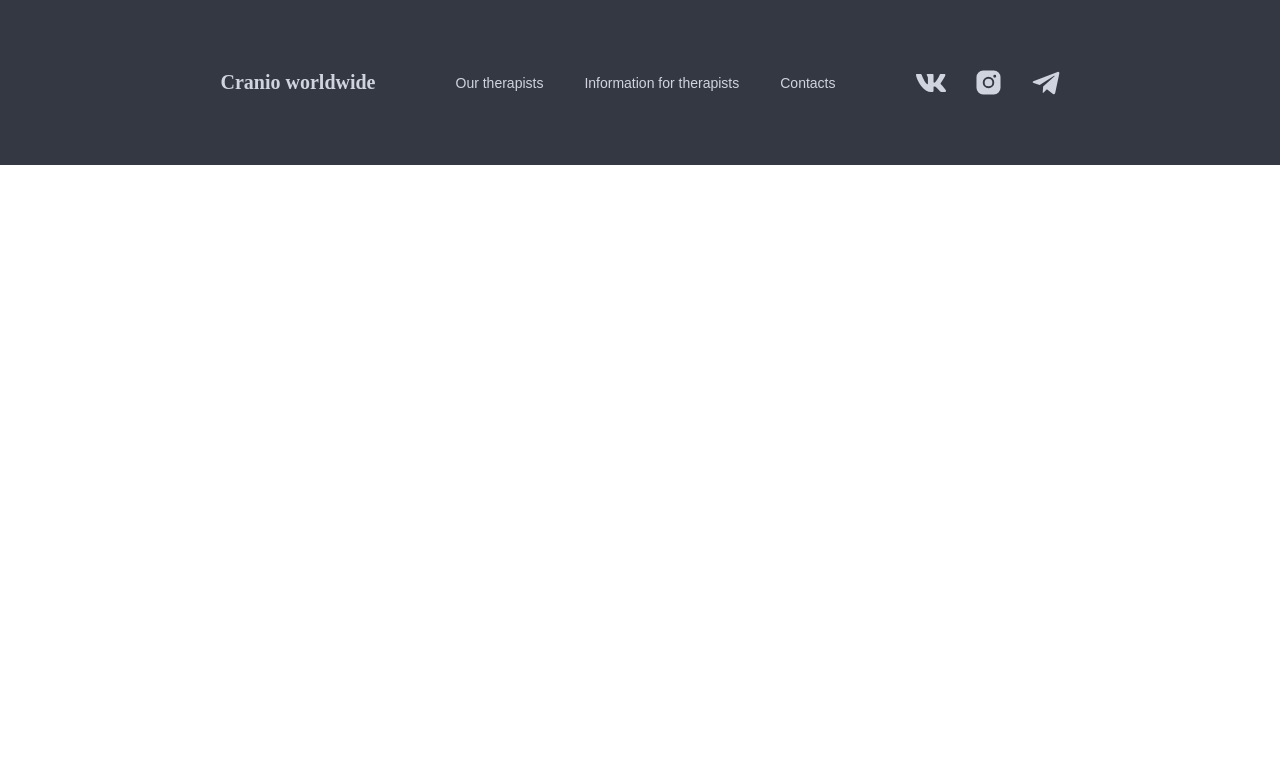
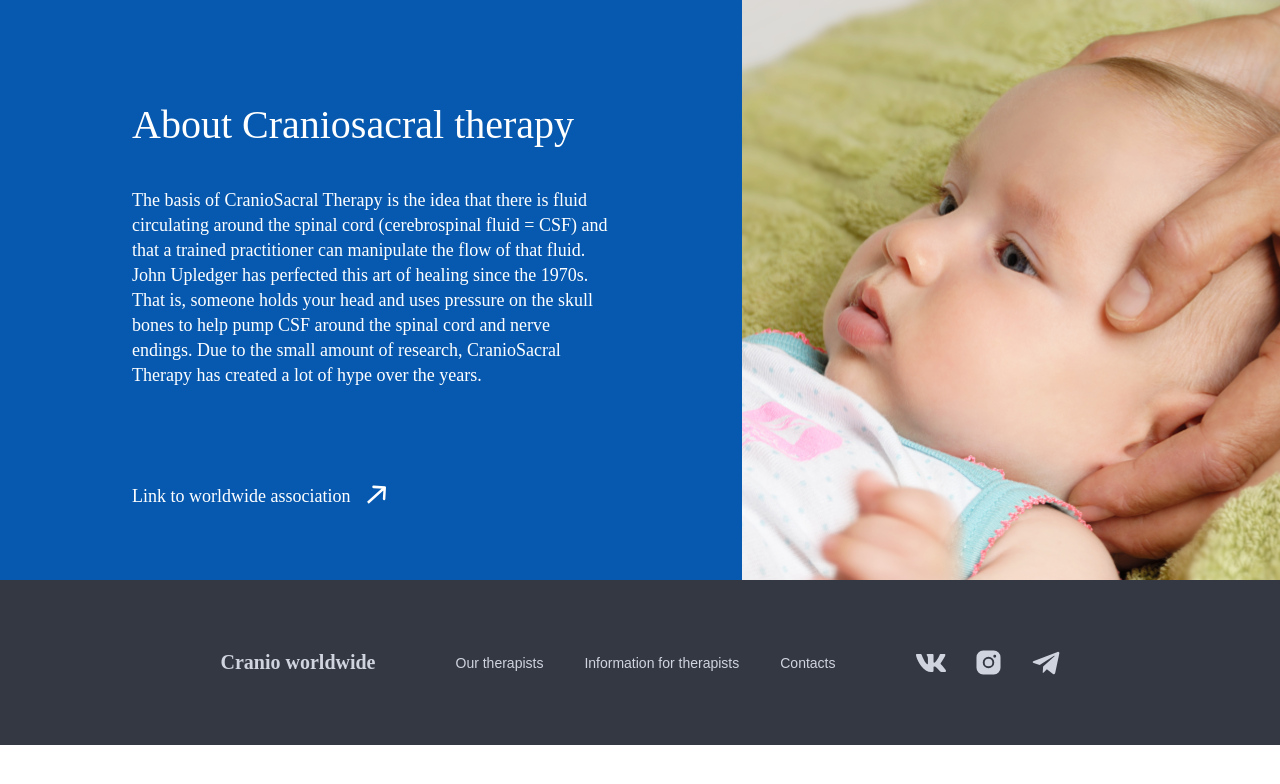
Before and after one commit to Cranio-worldwide/frontend, a Next.js app: page / in a window 1280 px wide. Shown: the top 784 px of the page. Built offline with nearby package versions, Linux system fonts and the light colour scheme.

Commit message:
feat: layout for about section

```diff
--- /dev/null
+++ b/src/components/About/About.module.scss
@@ -0,0 +1,60 @@
+@import '../../utils/scss-variables.scss';
+
+.bg {
+  margin: 0 auto;
+  display: grid;
+  grid-template-columns: auto 42%;
+  justify-content: center;
+  align-items: center;
+  width: 100%;
+  max-width: 1440px;
+  background-color: $accent-dark;
+
+  @media screen and (max-width: 900px) {
+    flex-direction: column;
+  }
+}
+
+.container {
+  display: flex;
+  flex-direction: column;
+  width: 100%;
+  padding: 100px 132px 70px 132px;
+  font-family: Gilroy;
+  font-size: 18px;
+  line-height: 25px;
+  font-weight: 400;
+  color: $white;
+  grid-column: 1;
+}
+
+.heading {
+  padding-bottom: 40px;
+  font-size: 40px;
+  font-weight: 500;
+  line-height: 47px;
+}
+
+.link {
+  padding-top: 96px;
+  font-weight: 500;
+}
+
+.link::after {
+  display: inline-block;
+  margin-left: 16px;
+  margin-bottom: -3px;
+  content: '';
+  background-image: url(../../images/ui-arrow-link.svg);
+  background-repeat: no-repeat;
+  width: 20px;
+  height: 20px;
+}
+
+.image {
+  grid-column: 2;
+  min-height: 580px;
+  background-image: url(../../images/about-img.png);
+  background-repeat: no-repeat;
+  background-size: cover;
+}
--- /dev/null
+++ b/src/components/About/About.tsx
@@ -0,0 +1,18 @@
+import styles from "./About.module.scss";
+
+export const About = () => {
+  const aboutText = `
+  The basis of CranioSacral Therapy is the idea that there is fluid circulating around the spinal cord (cerebrospinal fluid = CSF) and that a trained practitioner can manipulate the flow of that fluid. John Upledger has perfected this art of healing since the 1970s. That is, someone holds your head and uses pressure on the skull bones to help pump CSF around the spinal cord and nerve endings. Due to the small amount of research, CranioSacral Therapy has created a lot of hype over the years.
+  `
+
+  return(
+    <div className={styles.bg}>
+      <div className={styles.container}>
+        <h3 className={styles.heading}>About Craniosacral therapy</h3>
+        <p>{aboutText}</p>
+        <a href="#" className={styles.link}>Link to worldwide association</a>
+      </div>
+      <div className={styles.image}></div>
+    </div>
+  )
+}
--- a/src/pages/index.tsx
+++ b/src/pages/index.tsx
@@ -1,8 +1,10 @@
+import { About } from '../components/About/About';
 import { Footer } from '../components/Footer/Footer';
 
 export default function Home() {
   return (
     <>
+      <About />
       <Footer />
     </>
   );
```
Also changed, not shown: src/images/about-img.png (added), src/images/ui-arrow-link.svg (added).
